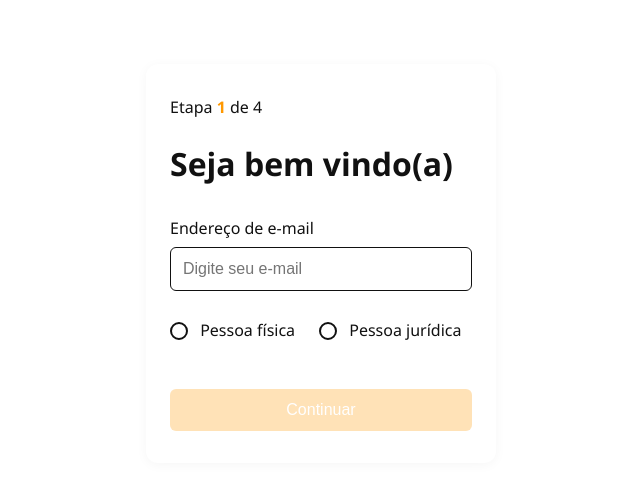
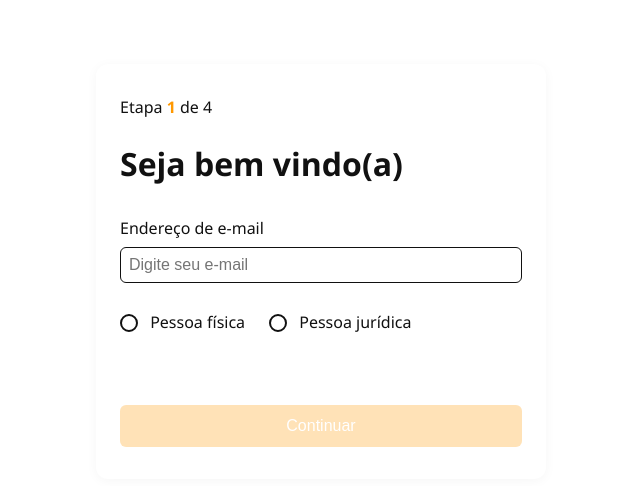
Before and after one commit to eltonlemes/mb-web-test, a Vue app in the folder frontend/: page / in a window 1280 px wide. Shown: the top 486 px of the page, without its empty margins (319-959 px from the left). Built offline with nearby package versions, Linux system fonts and the light colour scheme.

Commit message:
refactore: Botoes e titulos para o REgistrarionForm

```diff
--- a/frontend/src/components/RegistrationForm.vue
+++ b/frontend/src/components/RegistrationForm.vue
@@ -8,19 +8,95 @@
         }}</span>
         de 4
       </div>
-      <h1 class="registration-form__title">{{ formStore.currentTitle }}</h1>
-      <StepFirst v-if="formStore.currentStep === 1" />
+      <h1 class="registration-form__title">{{ currentTitle }}</h1>
+
+      <StepFirst v-if="formStore.currentStep === 1" :showTipoCadastro="true" />
       <StepSecond v-if="formStore.currentStep === 2" />
       <StepThird v-if="formStore.currentStep === 3" />
-      <StepFourth v-if="formStore.currentStep === 4" />
+
+      <!-- No passo 4, renderiza todos os steps para revisão/edição -->
+      <template v-if="formStore.currentStep === 4">
+        <StepFirst :showTipoCadastro="false" />
+        <StepSecond />
+        <StepThird />
+      </template>
+
+      <div class="form__actions" style="display: flex; gap: 1rem">
+        <button v-if="formStore.currentStep > 1" class="btn btn--secondary" @click="prevStep">
+          Voltar
+        </button>
+        <button
+          v-if="formStore.currentStep < 4"
+          class="btn btn--primary"
+          @click="nextStep"
+          :disabled="!canContinue"
+        >
+          Continuar
+        </button>
+        <button v-if="formStore.currentStep === 4" class="btn btn--primary" @click="submitForm">
+          Cadastrar
+        </button>
+      </div>
     </div>
   </div>
 </template>
 
 <script setup>
+import { computed } from "vue";
 import { formStore } from "../store/formStore.js";
 import StepFirst from "./StepFirst.vue";
 import StepSecond from "./StepSecond.vue";
 import StepThird from "./StepThird.vue";
-import StepFourth from "./StepFourth.vue";
+
+const titles = [
+  "Seja bem vindo(a)",
+  formStore.stepFirst.tipoCadastro === "PJ" ? "Pessoa Jurídica" : "Pessoa Física",
+  "Senha de acesso",
+  "Revise suas informações",
+];
+
+const currentTitle = computed(() => {
+  if (formStore.currentStep === 2) {
+    return formStore.stepFirst.tipoCadastro === "PJ" ? "Pessoa Jurídica" : "Pessoa Física";
+  }
+  return titles[formStore.currentStep - 1];
+});
+
+function prevStep() {
+  if (formStore.currentStep > 1) formStore.currentStep--;
+}
+function nextStep() {
+  if (canContinue.value && formStore.currentStep < 4) formStore.currentStep++;
+}
+function submitForm() {
+  alert("Cadastro enviado!");
+}
+
+// Validação centralizada para cada step
+const canContinue = computed(() => {
+  if (formStore.currentStep === 1) {
+    return formStore.stepFirst.email && formStore.stepFirst.tipoCadastro;
+  }
+  if (formStore.currentStep === 2) {
+    if (formStore.stepFirst.tipoCadastro === "PF") {
+      return (
+        formStore.stepSecond.nome &&
+        formStore.stepSecond.cpf &&
+        formStore.stepSecond.dataNascimento &&
+        formStore.stepSecond.telefone
+      );
+    } else {
+      return (
+        formStore.stepSecond.razaoSocial &&
+        formStore.stepSecond.cnpj &&
+        formStore.stepSecond.dataAbertura &&
+        formStore.stepSecond.telefonePJ
+      );
+    }
+  }
+  if (formStore.currentStep === 3) {
+    return formStore.stepThird.senha && formStore.stepThird.senha.length >= 6;
+  }
+  return true;
+});
 </script>
--- a/frontend/src/components/StepFirst.vue
+++ b/frontend/src/components/StepFirst.vue
@@ -13,7 +13,7 @@
     </div>
 
     <!-- Tipo de cadastro -->
-    <div class="form__group">
+    <div class="form__group" v-if="showTipoCadastro">
       <div class="form__radio-group">
         <label>
           <input type="radio" value="PF" v-model="formStore.stepFirst.tipoCadastro" />
@@ -25,21 +25,16 @@
         </label>
       </div>
     </div>
-
-    <!-- Botão Continuar -->
-    <div class="form__actions">
-      <button class="btn btn--primary" @click="nextStep" :disabled="!canContinue">Continuar</button>
-    </div>
   </div>
 </template>
 
 <script setup>
 import { formStore } from "../store/formStore.js";
-import { computed, onMounted } from "vue";
+import { computed } from "vue";
 import { isValidEmail } from "../helpers.js";
 
-onMounted(() => {
-  formStore.currentTitle = formStore.stepFirst.title;
+const props = defineProps({
+  showTipoCadastro: { type: Boolean, default: true },
 });
 
 const emailClass = computed(() => {
@@ -48,14 +43,4 @@ const emailClass = computed(() => {
   if (!isValidEmail(email)) return "error";
   return "success";
 });
-
-const canContinue = computed(() => {
-  return isValidEmail(formStore.stepFirst.email) && formStore.stepFirst.tipoCadastro !== "";
-});
-
-function nextStep() {
-  if (canContinue.value) {
-    formStore.currentStep++;
-  }
-}
 </script>
--- a/frontend/src/components/StepSecond.vue
+++ b/frontend/src/components/StepSecond.vue
@@ -79,27 +79,13 @@
         />
       </div>
     </template>
-
-    <!-- Botões de navegação -->
-    <div class="form__actions" style="display: flex; gap: 1rem">
-      <button class="btn btn--secondary" @click="prevStep">Voltar</button>
-      <button class="btn btn--primary" @click="nextStep" :disabled="!canContinue">Continuar</button>
-    </div>
   </div>
 </template>
 
 <script setup>
 import { formStore } from "../store/formStore.js";
-import { computed, onMounted } from "vue";
+import { computed } from "vue";
 import { isValidNome, isValidCPF, isValidCNPJ, isValidTelefone, isValidDate } from "../helpers.js";
-
-const titulo = computed(() =>
-  formStore.stepFirst.tipoCadastro === "PJ" ? "Pessoa Jurídica" : "Pessoa Física"
-);
-
-onMounted(() => {
-  formStore.currentTitle = titulo.value;
-});
 
 const nomeClass = computed(() => {
   if (!formStore.stepSecond.nome) return "default";
@@ -133,31 +119,4 @@ const telefonePJClass = computed(() => {
   if (!formStore.stepSecond.telefonePJ) return "default";
   return isValidTelefone(formStore.stepSecond.telefonePJ) ? "success" : "error";
 });
-
-const canContinue = computed(() => {
-  if (formStore.stepFirst.tipoCadastro === "PF") {
-    return (
-      isValidNome(formStore.stepSecond.nome) &&
-      isValidCPF(formStore.stepSecond.cpf) &&
-      isValidDate(formStore.stepSecond.dataNascimento) &&
-      isValidTelefone(formStore.stepSecond.telefone)
-    );
-  } else {
-    return (
-      isValidNome(formStore.stepSecond.razaoSocial) &&
-      isValidCNPJ(formStore.stepSecond.cnpj) &&
-      isValidDate(formStore.stepSecond.dataAbertura) &&
-      isValidTelefone(formStore.stepSecond.telefonePJ)
-    );
-  }
-});
-
-function prevStep() {
-  formStore.currentStep--;
-}
-function nextStep() {
-  if (canContinue.value) {
-    formStore.currentStep++;
-  }
-}
 </script>
--- a/frontend/src/components/StepThird.vue
+++ b/frontend/src/components/StepThird.vue
@@ -16,20 +16,12 @@
         </button>
       </div>
     </div>
-    <div class="form__actions" style="display: flex; gap: 1rem">
-      <button class="btn btn--secondary" @click="prevStep">Voltar</button>
-      <button class="btn btn--primary" @click="nextStep" :disabled="!canContinue">Continuar</button>
-    </div>
   </div>
 </template>
 
 <script setup>
 import { formStore } from "../store/formStore.js";
-import { computed, onMounted, ref } from "vue";
-
-onMounted(() => {
-  formStore.currentTitle = "Senha de acesso";
-});
+import { computed, ref } from "vue";
 
 const showPassword = ref(false);
 function togglePassword() {
@@ -41,15 +33,4 @@ const senhaClass = computed(() => {
   if (senha === "") return "default";
   return senha.length >= 6 ? "success" : "error";
 });
-
-const canContinue = computed(() => formStore.stepThird.senha.length >= 6);
-
-function prevStep() {
-  formStore.currentStep--;
-}
-function nextStep() {
-  if (canContinue.value) {
-    formStore.currentStep++;
-  }
-}
 </script>
--- a/frontend/src/styles/components/_form.scss
+++ b/frontend/src/styles/components/_form.scss
@@ -6,7 +6,8 @@
 
 .form__field {
   width: 100%;
-  padding: 0.75rem;
+  font-size: small;
+  padding: 0.5rem;
   border-radius: 6px;
   border: 0.5px solid $color-black;
   font-size: 1rem;
--- a/frontend/src/styles/components/_registration.scss
+++ b/frontend/src/styles/components/_registration.scss
@@ -10,7 +10,7 @@
 
 .registration-form__card {
   width: 100%;
-  max-width: 350px;
+  max-width: 450px;
   background: $color-white;
   border-radius: 12px;
   padding: $spacing-lg $spacing-md;
```
